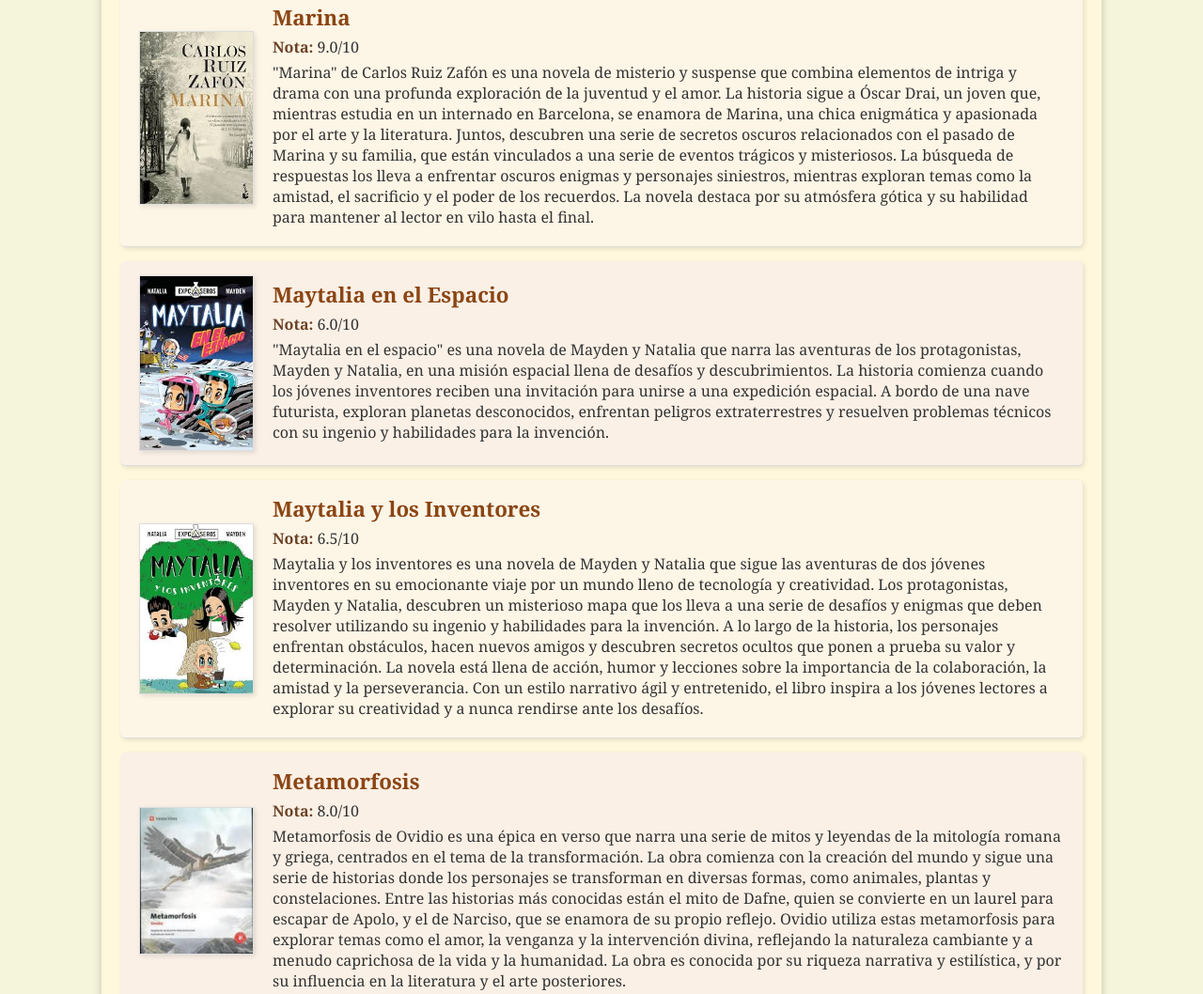
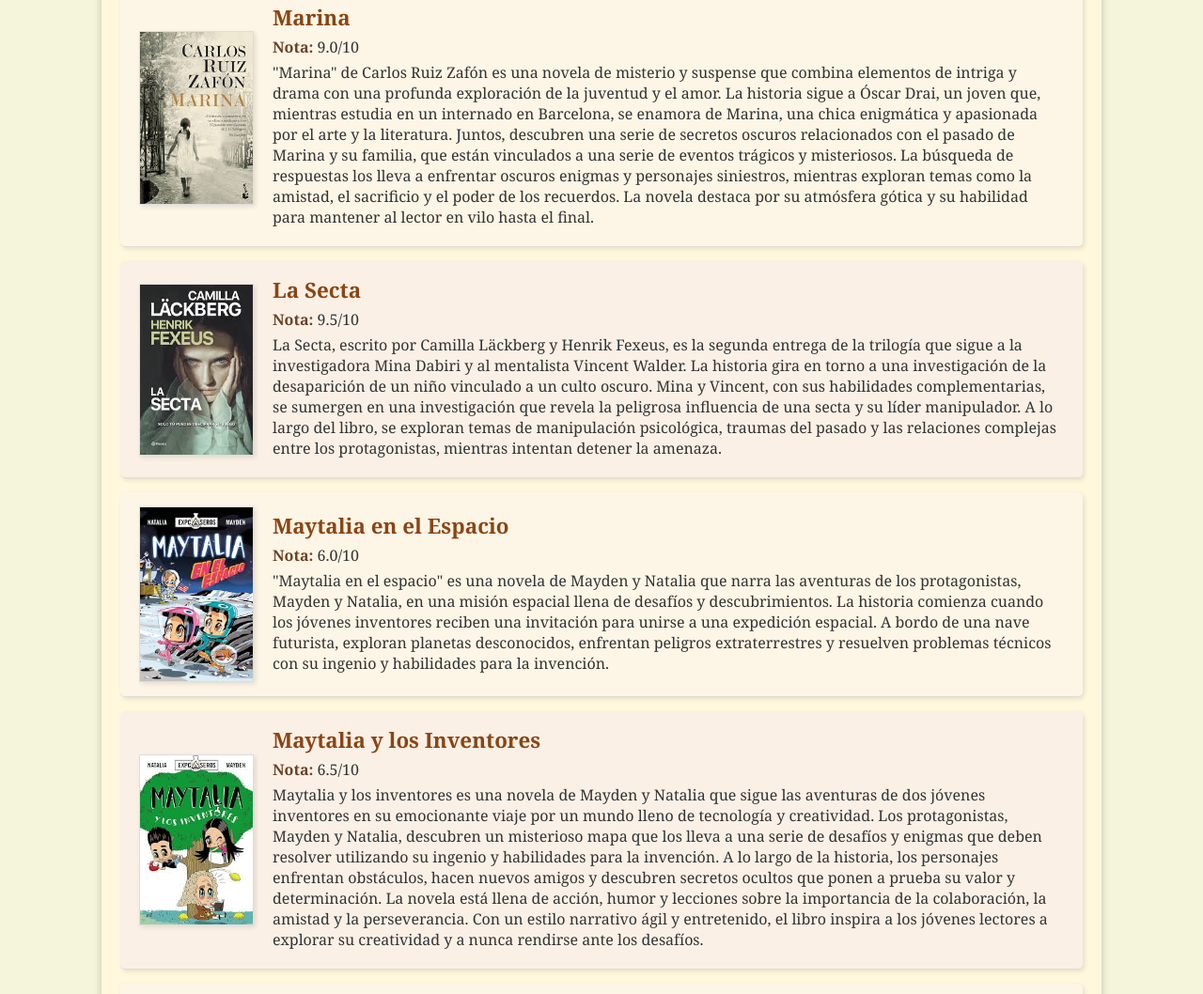
Before and after one commit to Gallardo666/LibrosLeidos, a plain HTML site: page index.html in a window 1280 px wide. Shown: the part 1480-2538 px from the top of the page at 94% size. Drawn offline with Linux system fonts and the light colour scheme.

Commit message:
La secta

```diff
--- a/index.html
+++ b/index.html
@@ -90,6 +90,18 @@
                 </div>
             </li>
 
+            <li class="book" data-title="La Secta" data-rating="9.5">
+                <img src="PortadaLibros/LaSecta.jfif" alt="La Secta">
+                <div class="book-details">
+                    <h3>La Secta</h3>
+                    <p><strong>Nota:</strong> 9.5/10</p>
+                    <p>La Secta, escrito por Camilla Läckberg y Henrik Fexeus, es la segunda entrega de la trilogía que sigue a la investigadora Mina Dabiri y al mentalista Vincent Walder.
+                        La historia gira en torno a una investigación de la desaparición de un niño vinculado a un culto oscuro. Mina y Vincent, con sus habilidades complementarias,
+                        se sumergen en una investigación que revela la peligrosa influencia de una secta y su líder manipulador. A lo largo del libro, se exploran temas de manipulación
+                        psicológica, traumas del pasado y las relaciones complejas entre los protagonistas, mientras intentan detener la amenaza.</p>
+                </div>
+            </li>
+
             <li class="book" data-title="Maytalia en el Espacio" data-rating="6.0">
                 <img src="PortadaLibros/Maytalia en el Espacio.jfif" alt="Portada de Maytalia en el Espacio">
                 <div class="book-details">
```
Also changed, not shown: PortadaLibros/LaSecta.jfif (added).
